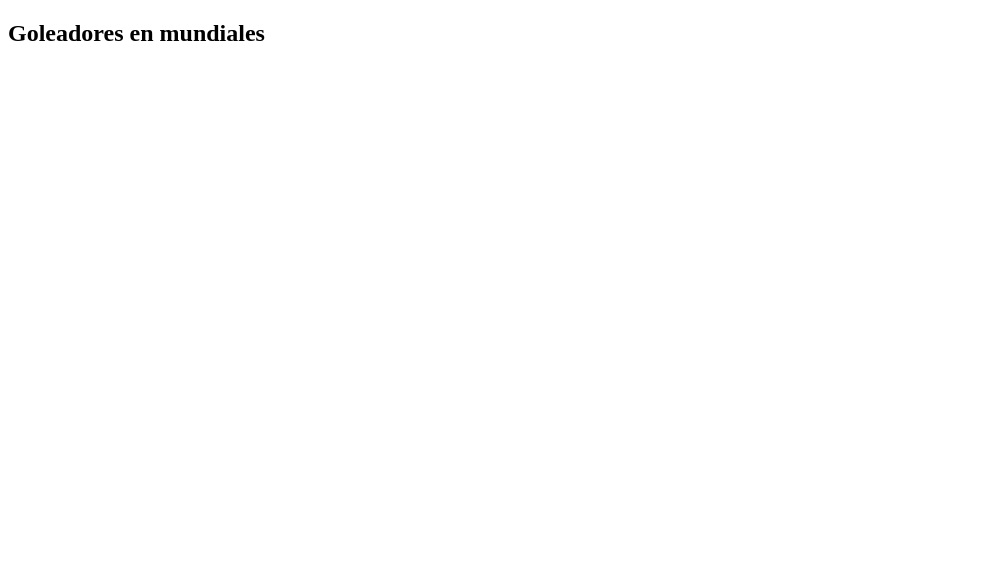
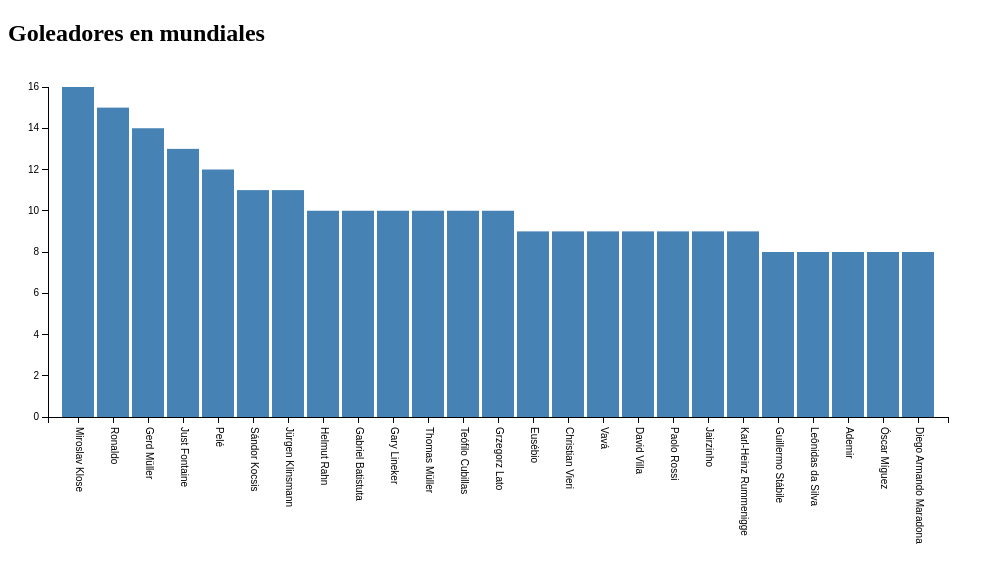
Before and after one commit to palamago/intro-js-d3, a plain HTML site: page bloque-II/ejemplos/bar-svg.html in a window 1280 px wide. Shown: the whole page, without its empty margins (0-1003 px from the left). Drawn offline with nearby package versions, Linux system fonts and the light colour scheme.

Commit message:
bloque II barchart

```diff
--- a/bloque-II/ejemplos/bar-svg.html
+++ b/bloque-II/ejemplos/bar-svg.html
@@ -3,11 +3,38 @@
 <head>
   <meta charset="utf-8"/>
   <title>Un pequeño documento</title>
+
+	<style type="text/css">
+
+		rect{
+			fill:steelblue;
+		}
+
+		rect:hover{
+			fill:red;
+		}
+
+		.axis {
+		  font-size: 10px;
+		  font-family: sans-serif;
+		}
+
+		.axis path,
+		.axis line {
+		  fill: none;
+		  stroke: #000;
+		  shape-rendering: crispEdges;
+		}
+
+	</style>
+
+
 </head>
 <body>
 
   <h2>Goleadores en mundiales</h2>
   <div id="chart"></div>
+  <div id="detalles"></div>
 
   <script src="https://d3js.org/d3.v3.min.js" charset="utf-8"></script>
 
@@ -40,7 +67,73 @@
 		{"nombre":"Diego Armando Maradona","equipo":"Argentina","goles":8,"partidos":21,"promedio":0.38}
 	];
 
-	//Crear viz
+	// Tamaños
+	var margin = {top: 20, right: 20, bottom: 150, left: 40},
+	    width = 960 - margin.left - margin.right,
+	    height = 500 - margin.top - margin.bottom;
+
+	//Escalas
+	var jugadores = data.map(function(d) { return d.nombre; });
+
+	var golesMax = d3.max(data,function(d){
+	    	return d.goles;
+	    });
+
+	var x = d3.scale.ordinal()
+		.domain(jugadores)
+	    .rangeRoundBands([0, width], .1);
+
+	var y = d3.scale.linear()
+		.domain([0,golesMax])
+	    .range([height, 0]);
+
+	// Crear SVG
+	var svg = d3.select("body").append("svg")
+	    .attr("width", width + margin.left + margin.right)
+	    .attr("height", height + margin.top + margin.bottom)
+	  	.append("g")
+	    .attr("transform", "translate(" + margin.left + "," + margin.top + ")");
+
+	//Crear barras
+	svg.selectAll(".bar")
+    	.data(data)
+    	.enter().append("rect")
+      	.attr("class", "bar")
+      	.attr("x", function(d) { return x(d.nombre); })
+      	.attr("width", x.rangeBand())
+      	.attr("y", function(d) { return y(d.goles); })
+      	.attr("height", function(d) { return height - y(d.goles); })
+
+      	.on("mouseenter", function(d){
+      		d3.select('#detalles').html(d.nombre+' metió '+d.goles+' goles.');
+      	})
+      	.on("mouseout", function(d){
+      		d3.select('#detalles').html('...');
+      	});
+
+    //Ejes
+   	var xAxis = d3.svg.axis()
+	    .scale(x)
+	    .orient("bottom");
+
+	var yAxis = d3.svg.axis()
+	    .scale(y)
+	    .orient("left");
+
+    svg.append("g")
+      .attr("class", "x axis")
+      .attr("transform", "translate(0," + height + ")")
+      .call(xAxis)
+    .selectAll("text")
+		.attr("y", 0)
+		.attr("x", 10)
+		.attr("dy", ".20em")
+		.attr("transform", "rotate(90)")
+		.style("text-anchor", "start");
+
+  	svg.append("g")
+      .attr("class", "y axis")
+      .call(yAxis);
 
   </script>
 
```
Also changed, not shown: bloque-II/barras.html (+115 -1 lines), bloque-II/ejemplos/bar-div.html (+0 -1 lines).
